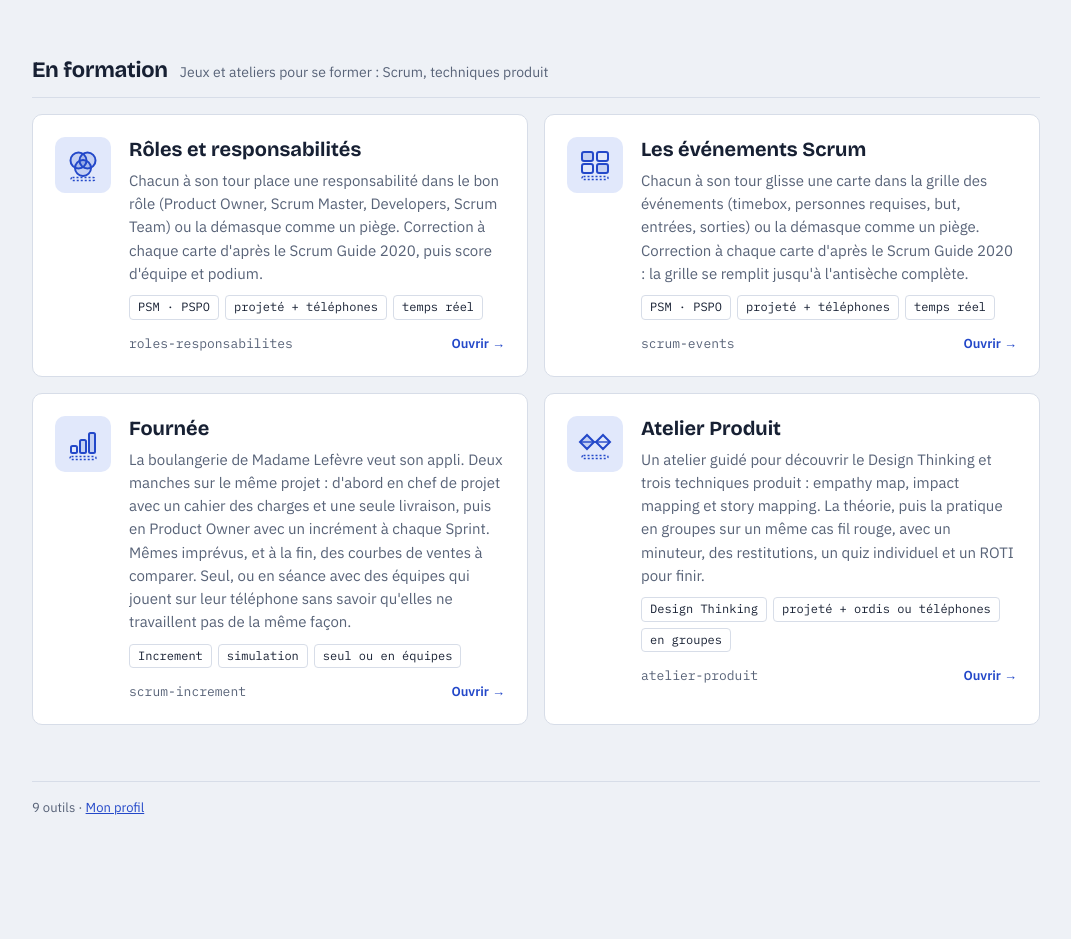
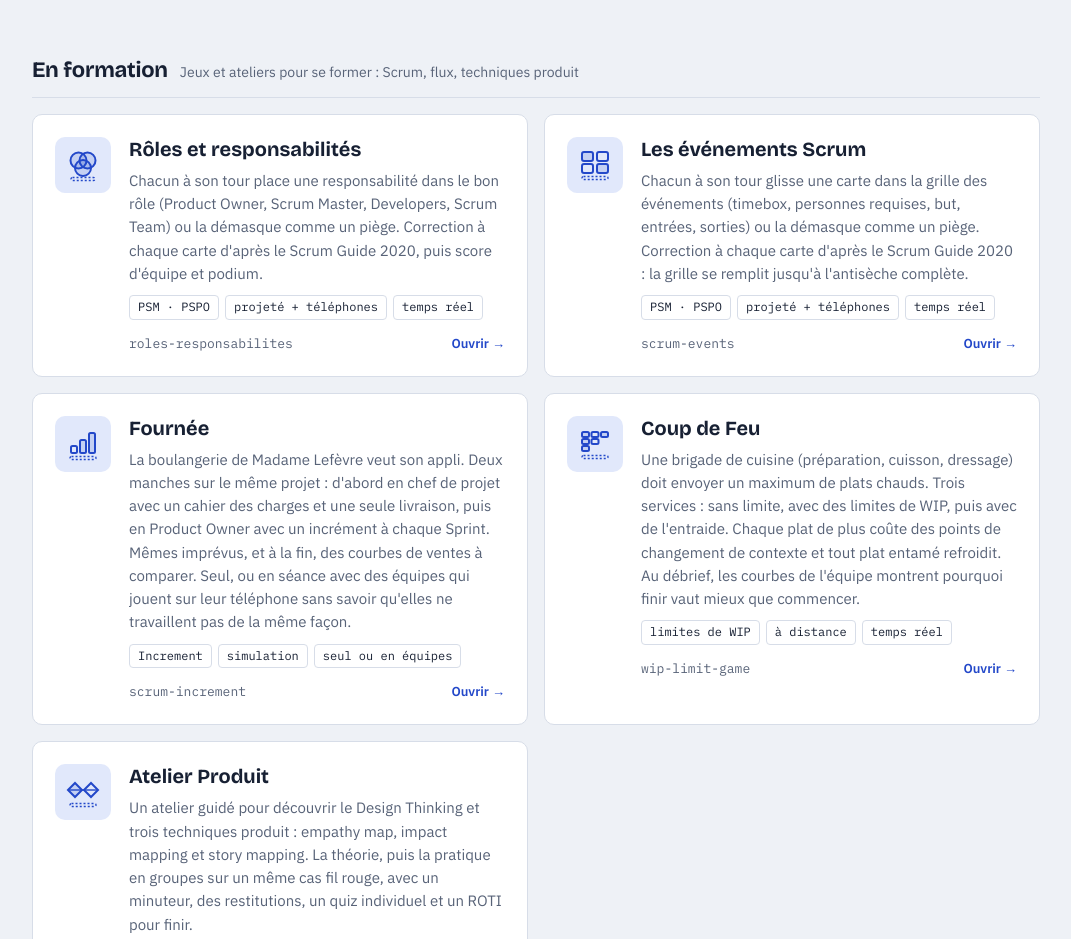
Before and after one commit to agileroy/agileroy.github.io, a plain HTML site: page outils/index.html in a window 1280 px wide. Shown: the part 1587-2526 px from the top of the page, without its empty margins (104-1175 px from the left). Before the commit the page ends 2454 px from the top, so only its background shows below. Drawn offline with nearby package versions, Linux system fonts and the light colour scheme.

Commit message:
Boîte à outils : ajout de Coup de Feu (jeu des limites de WIP)
Co-Authored-By: Claude Opus 5.5 <noreply@anthropic.com>
Claude-Session: https://claude.ai/code/session_01Kb5KtvqwSLzz1yAfeZrWwE

```diff
--- a/outils/index.html
+++ b/outils/index.html
@@ -352,7 +352,7 @@ footer { color: var(--muted); font-size: 13px; border-top: 1px solid var(--line)
   <section aria-labelledby="formation">
     <div class="drawer-head">
       <h2 id="formation">En formation</h2>
-      <p>Jeux et ateliers pour se former : Scrum, techniques produit</p>
+      <p>Jeux et ateliers pour se former : Scrum, flux, techniques produit</p>
     </div>
     <div class="grid">
       <a class="tool" href="https://agileroy.github.io/roles-responsabilites/" target="_blank" rel="noopener">
@@ -404,6 +404,25 @@ footer { color: var(--muted); font-size: 13px; border-top: 1px solid var(--line)
           <div class="go"><span class="url">scrum-increment</span><span class="cta">Ouvrir <span>→</span></span></div>
         </div>
       </a>
+      <a class="tool" href="https://agileroy.github.io/wip-limit-game/" target="_blank" rel="noopener">
+        <div class="glyph" aria-hidden="true">
+          <svg viewBox="0 0 34 34" fill="none" stroke="currentColor" stroke-width="2">
+            <rect x="4" y="5" width="7" height="5" rx="1.5" fill="currentColor" fill-opacity=".15"/>
+            <rect x="4" y="12" width="7" height="5" rx="1.5" fill="currentColor" fill-opacity=".15"/>
+            <rect x="4" y="19" width="7" height="5" rx="1.5" fill="currentColor" fill-opacity=".15"/>
+            <rect x="13.5" y="5" width="7" height="5" rx="1.5"/>
+            <rect x="13.5" y="12" width="7" height="5" rx="1.5"/>
+            <rect x="23" y="5" width="7" height="5" rx="1.5" fill="currentColor" fill-opacity=".15"/>
+            <rect x="4" y="28.5" width="26" height="3" rx="1.5" stroke-width="1.4" stroke-dasharray="2 2"/>
+          </svg>
+        </div>
+        <div class="body">
+          <h3>Coup de Feu</h3>
+          <p>Une brigade de cuisine (préparation, cuisson, dressage) doit envoyer un maximum de plats chauds. Trois services : sans limite, avec des limites de WIP, puis avec de l'entraide. Chaque plat de plus coûte des points de changement de contexte et tout plat entamé refroidit. Au débrief, les courbes de l'équipe montrent pourquoi finir vaut mieux que commencer.</p>
+          <div class="chips"><span class="chip">limites de WIP</span><span class="chip">à distance</span><span class="chip">temps réel</span></div>
+          <div class="go"><span class="url">wip-limit-game</span><span class="cta">Ouvrir <span>→</span></span></div>
+        </div>
+      </a>
       <a class="tool" href="https://agileroy.github.io/atelier-produit/" target="_blank" rel="noopener">
         <div class="glyph" aria-hidden="true">
           <svg viewBox="0 0 34 34" fill="none" stroke="currentColor" stroke-width="2">
@@ -423,7 +442,7 @@ footer { color: var(--muted); font-size: 13px; border-top: 1px solid var(--line)
     </div>
   </section>
 
-  <footer>9 outils · <a href="/">Mon profil</a></footer>
+  <footer>11 outils · <a href="/">Mon profil</a></footer>
 </div>
 <script>
 (function(){
```
